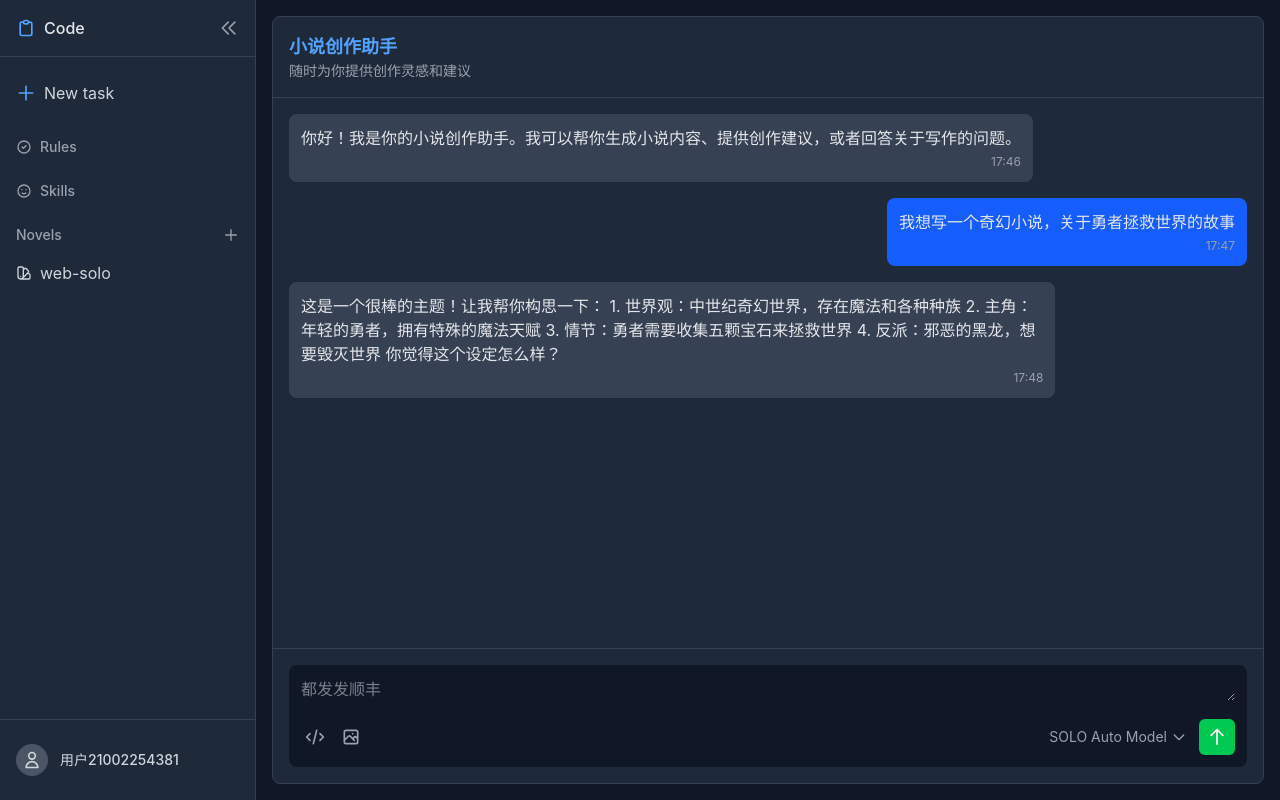
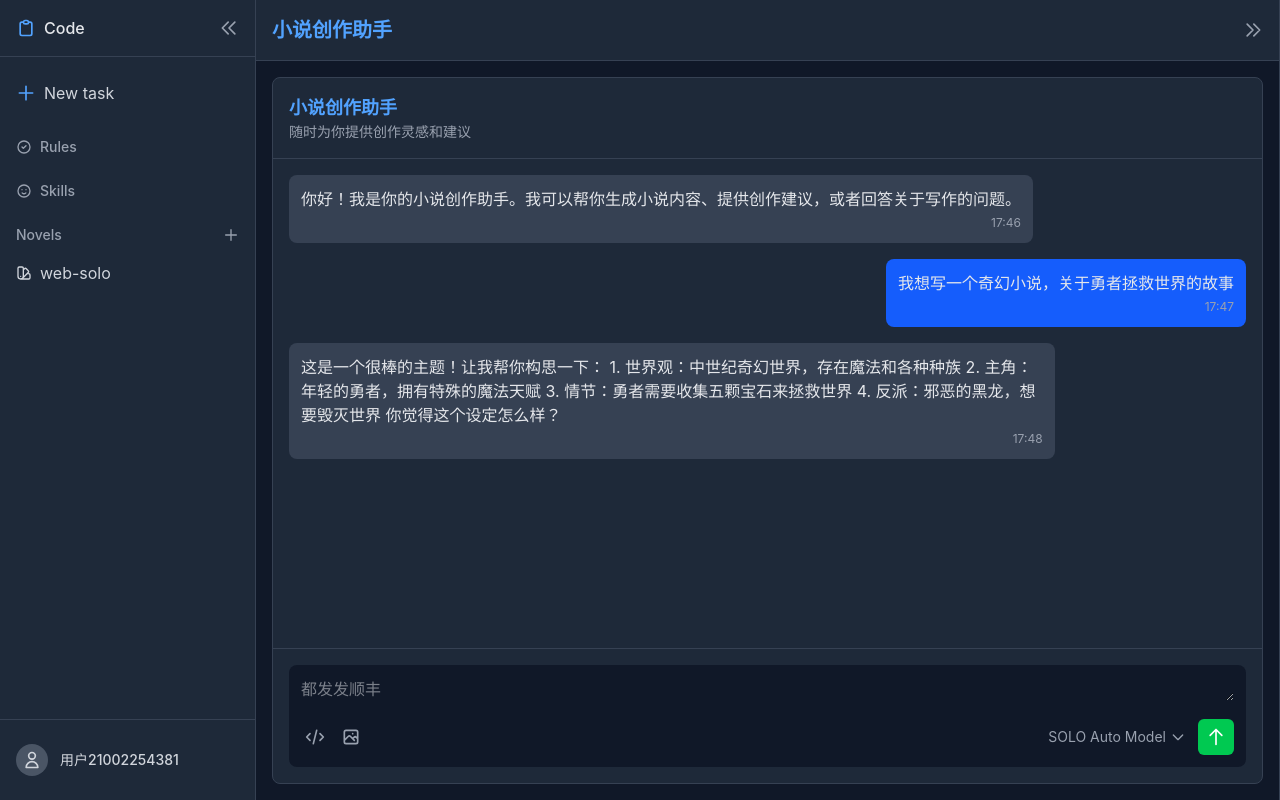
Before and after one commit to MOmo-zg/web-solo, a SvelteKit app: page / in a window 1280 px wide. Built offline with nearby package versions, Linux system fonts and the light colour scheme.

Commit message:
feat: 开发小说创作 Agent 界面
Co-authored-by: traeagent <traeagent@users.noreply.github.com>

```diff
--- a/src/routes/+layout.svelte
+++ b/src/routes/+layout.svelte
@@ -4,10 +4,15 @@
 
 	let { children } = $props();
 	let sidebarOpen = true;
+	let rightSidebarOpen = false;
 	let userMenuOpen = false;
 
 	function toggleSidebar() {
 		sidebarOpen = !sidebarOpen;
+	}
+
+	function toggleRightSidebar() {
+		rightSidebarOpen = !rightSidebarOpen;
 	}
 </script>
 
@@ -125,7 +130,48 @@
 	</div>
 
 	<!-- 主内容区域 -->
-	<div class="flex-1 h-screen flex items-stretch p-4">
-		{@render children()}
+	<div class="flex-1 h-screen flex flex-col">
+		<!-- 顶部工具栏 -->
+		<div class="bg-gray-800 border-b border-gray-700 p-4 flex justify-between items-center">
+			<h1 class="text-xl font-semibold text-blue-400">小说创作助手</h1>
+			<button onclick={toggleRightSidebar} class="text-gray-400 hover:text-white">
+				<svg xmlns="http://www.w3.org/2000/svg" class="h-5 w-5" fill="none" viewBox="0 0 24 24" stroke="currentColor">
+					<path stroke-linecap="round" stroke-linejoin="round" stroke-width="2" d="M13 5l7 7-7 7M5 5l7 7-7 7" />
+				</svg>
+			</button>
+		</div>
+
+		<!-- 内容区域 -->
+		<div class="flex-1 p-4 overflow-auto">
+			{@render children()}
+		</div>
+	</div>
+
+	<!-- 右侧栏 -->
+	<div class={`${rightSidebarOpen ? 'w-80' : 'w-0'} bg-gray-800 border-l border-gray-700 transition-all duration-300 ease-in-out overflow-hidden flex flex-col h-screen`}>
+		<div class="p-4 border-b border-gray-700 flex justify-between items-center">
+			<span class="font-medium">小说内容</span>
+			<button onclick={toggleRightSidebar} class="text-gray-400 hover:text-white">
+				<svg xmlns="http://www.w3.org/2000/svg" class="h-5 w-5" fill="none" viewBox="0 0 24 24" stroke="currentColor">
+					<path stroke-linecap="round" stroke-linejoin="round" stroke-width="2" d="M11 19l-7-7 7-7m8 14l-7-7 7-7" />
+				</svg>
+			</button>
+		</div>
+
+		<div class="p-4 overflow-y-auto flex-1">
+			<!-- 小说MD内容 -->
+			<div class="prose prose-invert max-w-none">
+				<h1>奇幻冒险小说</h1>
+				<h2>第一章：勇者的觉醒</h2>
+				<p>在一个遥远的中世纪奇幻世界里，存在着魔法和各种种族。年轻的勇者艾伦拥有特殊的魔法天赋，他注定要拯救这个世界。</p>
+				<p>一天，艾伦在森林中发现了一个神秘的洞穴，里面有一颗发光的宝石。当他触摸宝石时，一股强大的力量涌入他的身体。</p>
+				<h3>第一节：神秘的宝石</h3>
+				<p>艾伦小心翼翼地拿起宝石，突然，一个古老的声音在他脑海中响起：</p>
+				<blockquote>
+					勇者啊，你被选中了。你需要收集五颗宝石来阻止邪恶的黑龙毁灭世界。
+				</blockquote>
+				<p>艾伦意识到自己的使命，他决定踏上这段危险的旅程。</p>
+			</div>
+		</div>
 	</div>
 </div>
```
